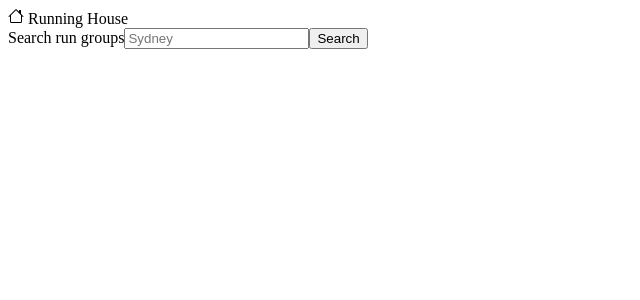
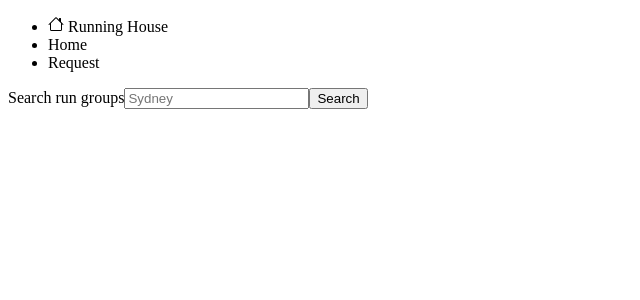
Before and after one commit to jvillad/angular-projects, an Angular app in the folder projects/run-tribe/: page / in a window 1280 px wide. Shown: the top 300 px of the page, without its empty margins (0-640 px from the left). Built offline with nearby package versions, Linux system fonts and the light colour scheme.

Commit message:
import nav component

```diff
--- a/projects/run-tribe/src/app/app.component.html
+++ b/projects/run-tribe/src/app/app.component.html
@@ -1,12 +1,7 @@
 <main>
-  <header>
-    <svg xmlns="http://www.w3.org/2000/svg" width="16" height="16" fill="currentColor" class="bi bi-house"
-      viewBox="0 0 16 16">
-      <path
-        d="M8.707 1.5a1 1 0 0 0-1.414 0L.646 8.146a.5.5 0 0 0 .708.708L2 8.207V13.5A1.5 1.5 0 0 0 3.5 15h9a1.5 1.5 0 0 0 1.5-1.5V8.207l.646.647a.5.5 0 0 0 .708-.708L13 5.793V2.5a.5.5 0 0 0-.5-.5h-1a.5.5 0 0 0-.5.5v1.293L8.707 1.5ZM13 7.207V13.5a.5.5 0 0 1-.5.5h-9a.5.5 0 0 1-.5-.5V7.207l5-5 5 5Z" />
-    </svg>
-    Running House
-  </header>
+  <nav>
+    <app-nav></app-nav>
+  </nav>
   <section>
     <app-running-list [tribeList]="runTribeList" (selectedRunTribe)="updateSelectedRunGroup($event)"></app-running-list>
   </section>
--- a/projects/run-tribe/src/app/app.module.ts
+++ b/projects/run-tribe/src/app/app.module.ts
@@ -3,11 +3,13 @@ import { BrowserModule } from '@angular/platform-browser';
 
 import { AppComponent } from './app.component';
 import { RunningListComponent } from './running-list/running-list.component';
+import { NavComponent } from './nav/nav.component';
 
 @NgModule({
   declarations: [
     AppComponent,
-    RunningListComponent
+    RunningListComponent,
+    NavComponent
   ],
   imports: [
     BrowserModule
--- a/projects/run-tribe/src/app/nav/nav.component.html
+++ b/projects/run-tribe/src/app/nav/nav.component.html
@@ -1 +1,14 @@
-<p>nav works!</p>
+<ul>
+    <li>
+        <svg xmlns="http://www.w3.org/2000/svg" width="16" height="16" fill="currentColor" class="bi bi-house"
+            viewBox="0 0 16 16">
+            <path
+                d="M8.707 1.5a1 1 0 0 0-1.414 0L.646 8.146a.5.5 0 0 0 .708.708L2 8.207V13.5A1.5 1.5 0 0 0 3.5 15h9a1.5 1.5 0 0 0 1.5-1.5V8.207l.646.647a.5.5 0 0 0 .708-.708L13 5.793V2.5a.5.5 0 0 0-.5-.5h-1a.5.5 0 0 0-.5.5v1.293L8.707 1.5ZM13 7.207V13.5a.5.5 0 0 1-.5.5h-9a.5.5 0 0 1-.5-.5V7.207l5-5 5 5Z" />
+        </svg>
+        Running House
+    </li>
+    <li>
+        Home
+    </li>
+    <li>Request</li>
+</ul>
```
